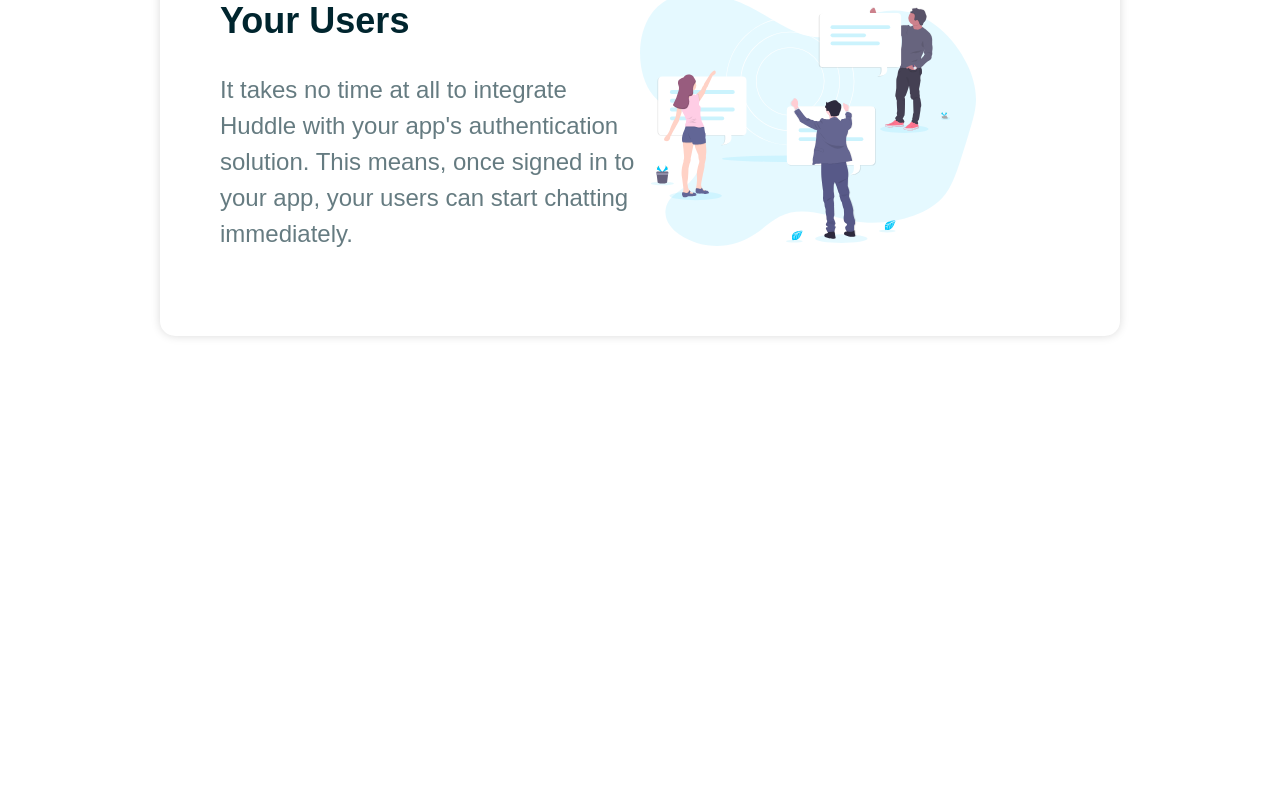
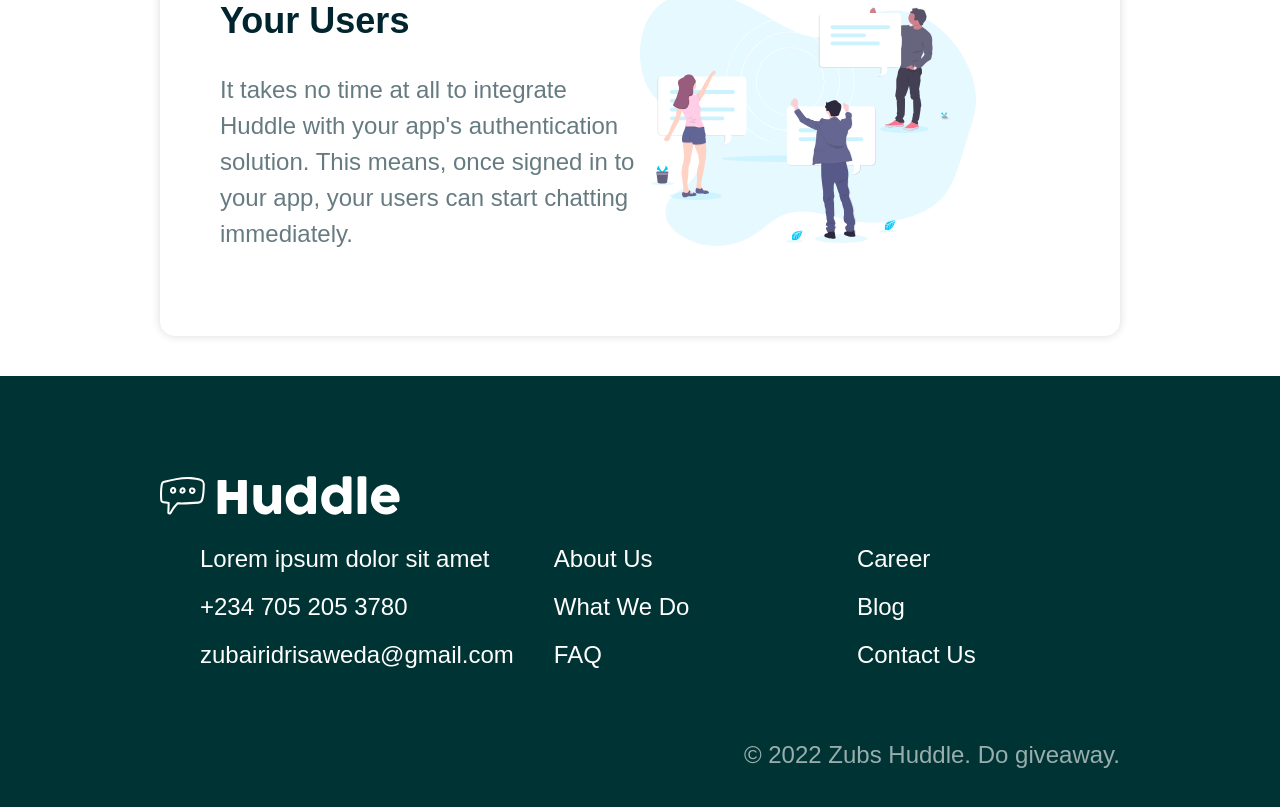
Before and after one commit to Zubs/ReactHuddle, a React (Create React App) app: page / in a window 1280 px wide. Shown: the part 1584-2391 px from the top of the page. Before the commit the page ends 1960 px from the top, so only its background shows below. Built offline with nearby package versions, Linux system fonts and the light colour scheme.

Commit message:
Footer without icons

```diff
--- a/src/App.js
+++ b/src/App.js
@@ -4,6 +4,7 @@
 import GlobalStyles from "./components/styles/Globals";
 import content from "./content";
 import Card from "./components/Card";
+import Footer from "./components/Footer";
 
 const theme = {
   colors: {
@@ -26,6 +27,7 @@
           ))
         }
       </Container>
+      <Footer />
     </ThemeProvider>
   );
 }
--- /dev/null
+++ b/src/components/Footer.js
@@ -0,0 +1,35 @@
+import Container from "./styles/Container.styled";
+import Flex from "./styles/Flex.styled";
+import StyledFooter from "./styles/Footer.styled";
+
+const Footer = () => {
+	return (
+		<StyledFooter>
+			<Container>
+				<img src="./images/logo_white.svg" alt=""/>
+				<Flex>
+					<ul>
+						<li>
+							Lorem ipsum dolor sit amet
+						</li>
+						<li>+234 705 205 3780</li>
+						<li>zubairidrisaweda@gmail.com</li>
+					</ul>
+					<ul>
+						<li>About Us</li>
+						<li>What We Do</li>
+						<li>FAQ</li>
+					</ul>
+					<ul>
+						<li>Career</li>
+						<li>Blog</li>
+						<li>Contact Us</li>
+					</ul>
+				</Flex>
+				<p>&copy; 2022 Zubs Huddle. Do giveaway.</p>
+			</Container>
+		</StyledFooter>
+	);
+};
+
+export default Footer;
--- /dev/null
+++ b/src/components/styles/Footer.styled.js
@@ -0,0 +1,31 @@
+import styled from "styled-components";
+
+const StyledFooter = styled.footer`
+  background-color: ${ ({ theme }) => theme.colors.footer };
+  color: ${ ({ theme }) => theme.colors.body };
+  padding: 100px 0 60px;
+
+  ul {
+    list-style-type: none;
+  }
+
+  ul li {
+    margin-bottom: 20px;
+  }
+
+  p {
+    text-align: right;
+  }
+
+  @media (max-width: ${({ theme }) => theme.mobile}) {
+    text-align: center;
+    ul {
+      padding: 0;
+    }
+    p {
+      text-align: center;
+    }
+  }
+`;
+
+export default StyledFooter;
```
